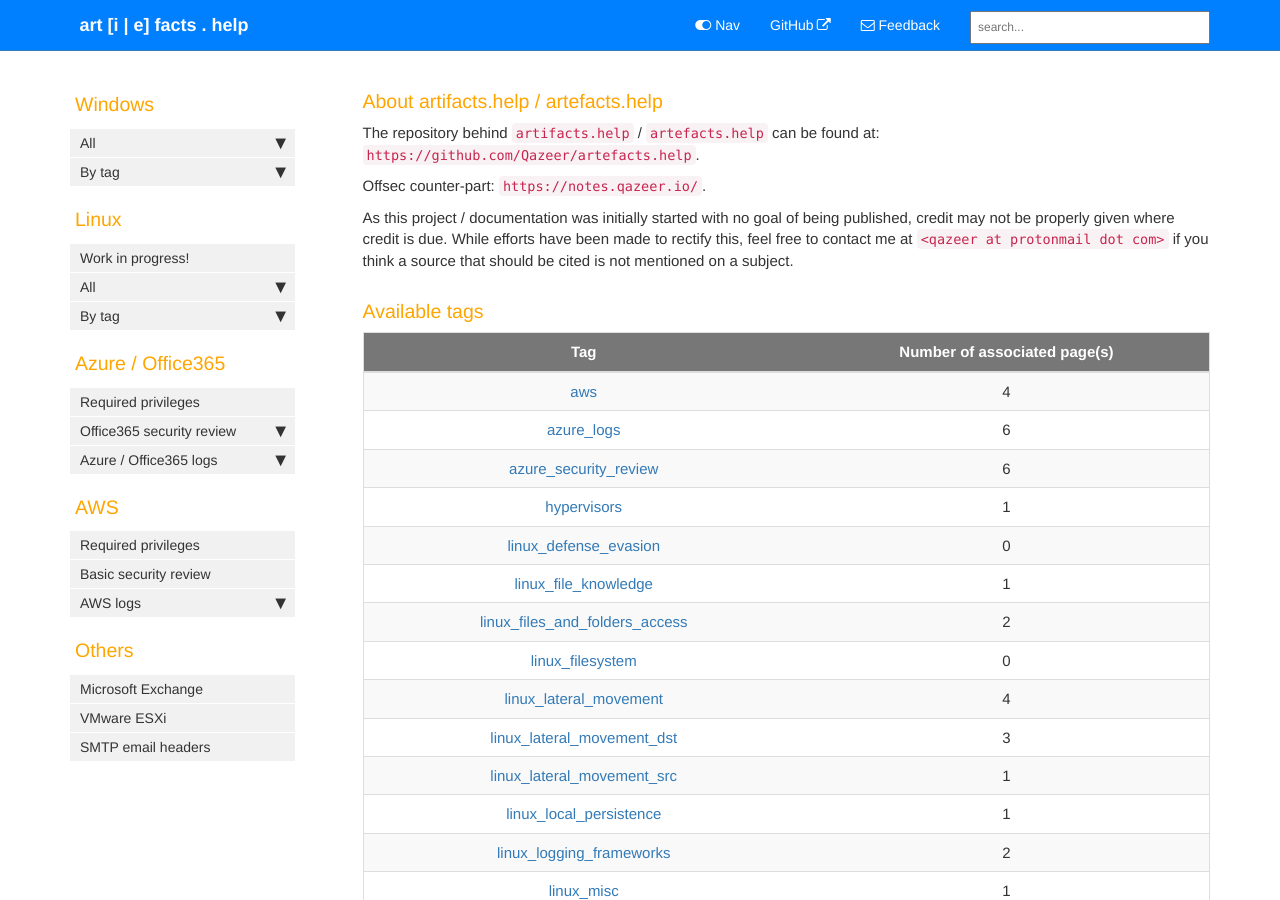
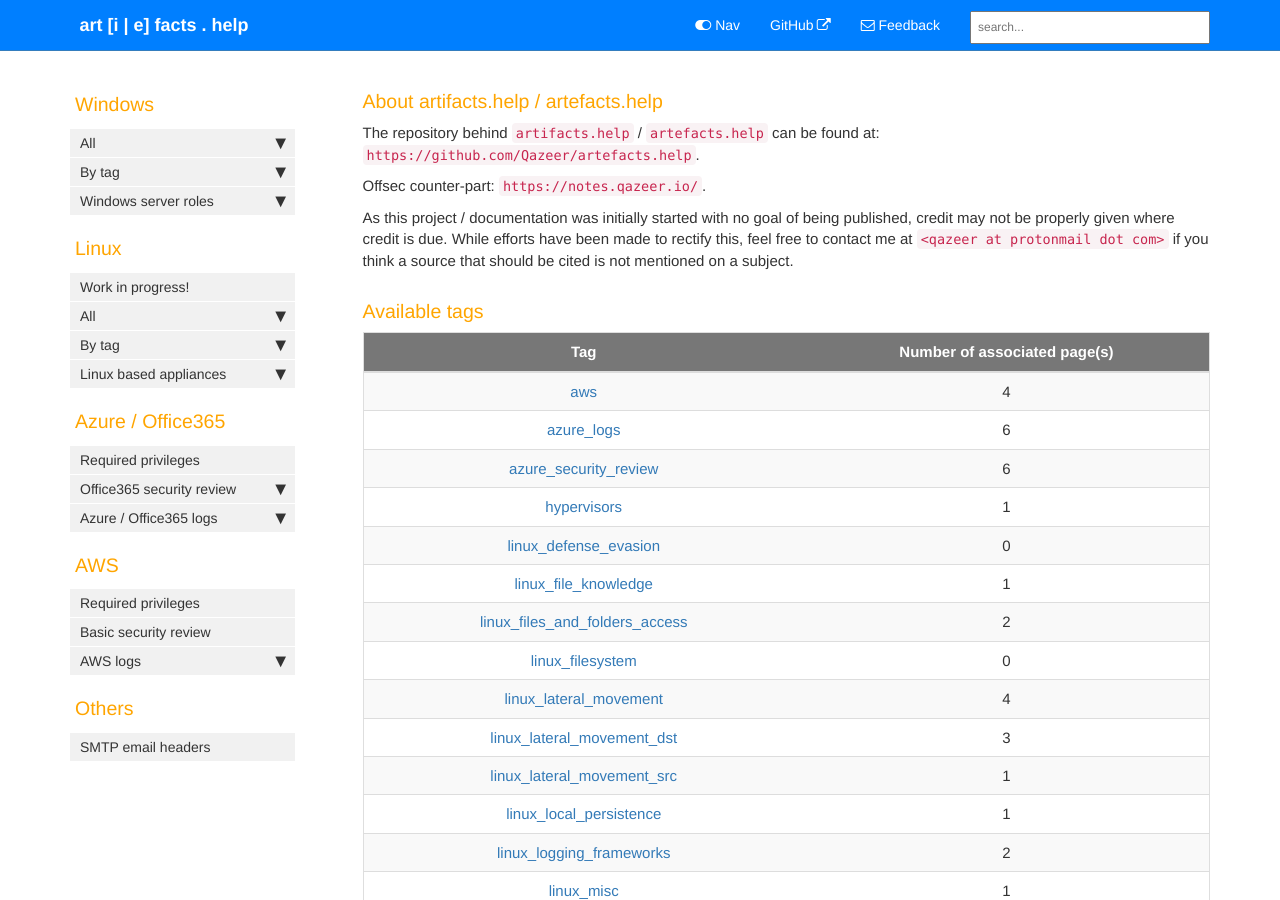
Before and after one commit to Qazeer/artefacts.help, a Jekyll site: the page built from index.md, in a window 1280 px wide and 900 px high. Built offline with Jekyll 4.4.1, drawn with Linux system fonts in a browser that asks for light colours; comment, search, counter and statistics services are not loaded; our own code applies the rules of GitHub Pages for plain Markdown files.

Commit message:
Add Windows server roles and Linux appliances menus

```diff
--- a/_data/sidebars/sidebar.yml
+++ b/_data/sidebars/sidebar.yml
@@ -659,6 +659,14 @@
       url: /tag_windows_misc.html
       output: web
 
+  - title: Windows server roles
+    output: web
+    children:
+
+    - title: Microsoft Exchange
+      url: /microsoft_exchange.html
+      output: web
+
 - title: Linux
   output: web
   children:
@@ -791,6 +799,14 @@
       url: /tag_linux_misc.html
       output: web
 
+  - title: Linux based appliances
+    output: web
+    children:
+
+    - title: VMware ESXi
+      url: /vmware_esxi.html
+      output: web
+
 - title: Azure / Office365
   output: web
   children:
@@ -920,14 +936,6 @@
   output: web
   children:
 
-  - title: Microsoft Exchange
-    url: /microsoft_exchange.html
-    output: web
-
-  - title: VMware ESXi
-    url: /vmware_esxi.html
-    output: web
-
   - title: SMTP email headers
     url: /email_headers.html
     output: web
```
Also changed, not shown: pages/appliances/microsoft_exchange.md (renamed from pages/others/microsoft_exchange.md), pages/appliances/vmware_esxi.md (renamed from pages/others/vmware_esxi.md).
